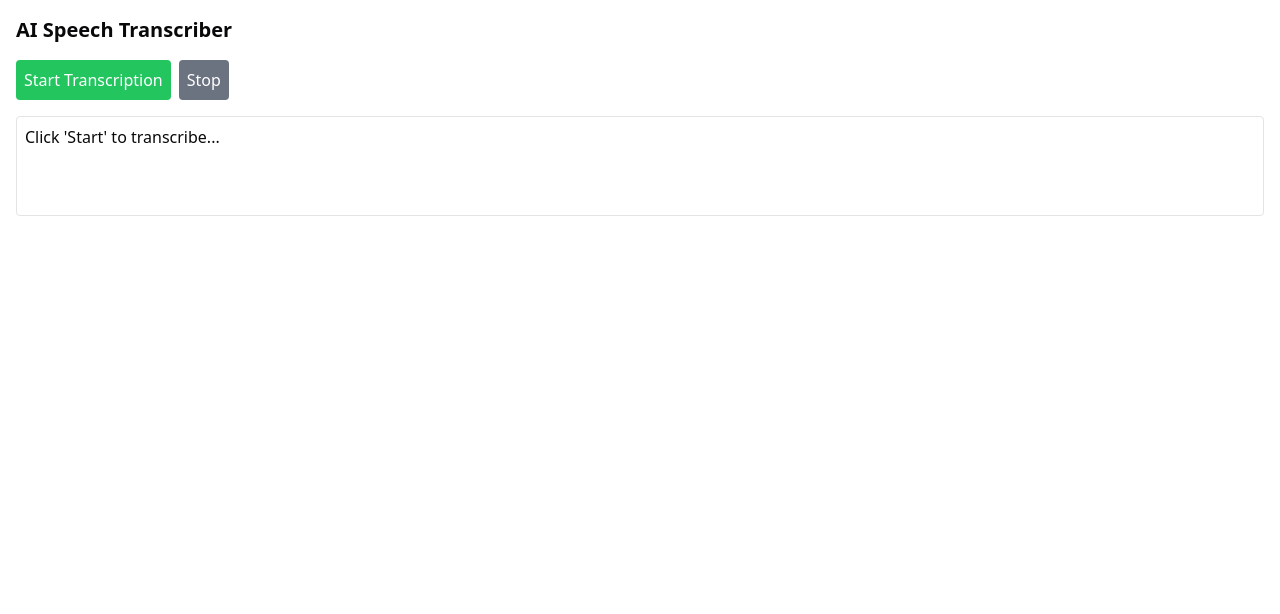
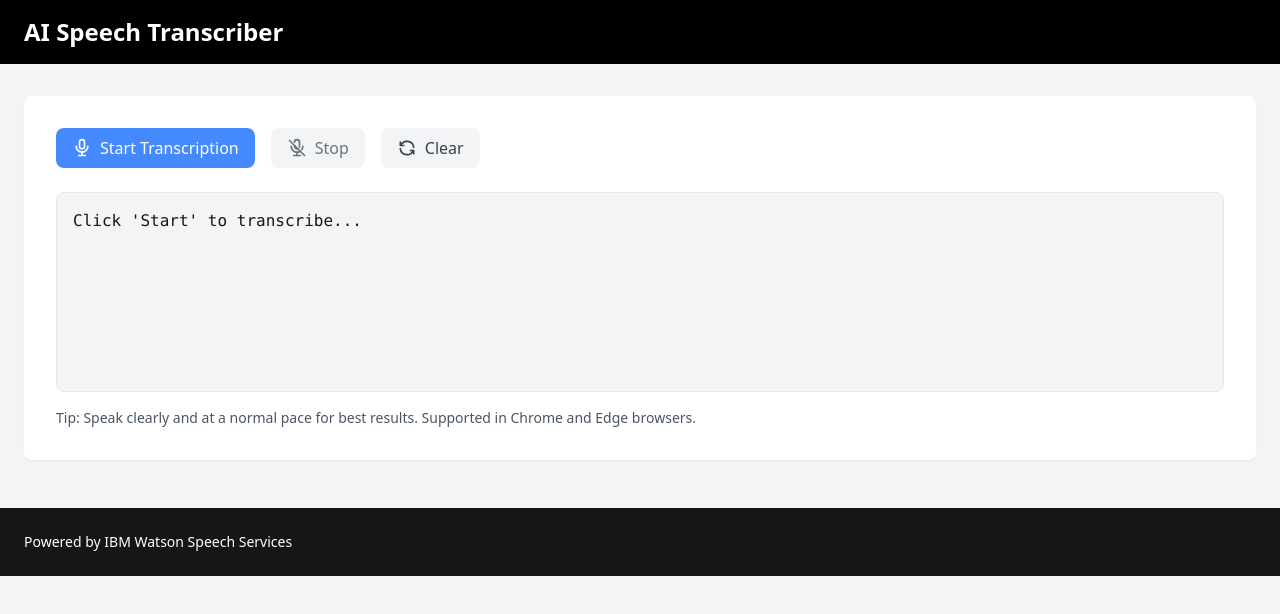
Before and after one commit to Aaron-Thomas-Blessen/-Business_Productivity, a React (Vite) app: page /speech in a window 1280 px wide. Shown: the top 614 px of the page. Built offline with nearby package versions, Linux system fonts and the light colour scheme.

Commit message:
speech ui fix

```diff
--- a/src/pages/Home.jsx
+++ b/src/pages/Home.jsx
@@ -83,12 +83,7 @@ const Home = () => {
         </div>
       </main>
 
-      {/* IBM-style footer */}
-      <footer className="bg-[#161616] py-6 mt-12">
-        <div className="container mx-auto px-6 text-white text-sm">
-          © IBM Corp. 2024
-        </div>
-      </footer>
+
     </div>
   );
 };
--- a/src/pages/SpeechTranscriber.jsx
+++ b/src/pages/SpeechTranscriber.jsx
@@ -1,4 +1,5 @@
 import { useState, useRef } from "react";
+import { IconMicrophone, IconMicrophoneOff, IconRefresh } from '@tabler/icons-react';
 
 const SpeechTranscriber = () => {
   const [text, setText] = useState("Click 'Start' to transcribe...");
@@ -57,38 +58,90 @@ const SpeechTranscriber = () => {
   };
 
   return (
-    <div className="p-4">
-      <h2 className="text-xl font-bold mb-4">AI Speech Transcriber</h2>
-      <div className="space-x-2">
+    <div className="min-h-screen bg-[#f4f4f4]">
+      {/* Header */}
+      <header className="bg-black py-4 mb-8">
+        <div className="container mx-auto px-6">
+          <h1 className="text-white text-2xl font-bold">AI Speech Transcriber</h1>
+        </div>
+      </header>
+
+      {/* Main Content */}
+      <main className="container mx-auto px-6">
+        <div className="bg-white rounded-lg shadow-sm p-8">
+          {/* Controls */}
+          <div className="flex space-x-4 mb-6">
             <button
               onClick={startListening}
               disabled={isListening}
-          className={`p-2 rounded ${isListening ? 'bg-gray-500' : 'bg-green-500'} text-white`}
+              className={`flex items-center px-4 py-2 rounded-lg transition-all
+                ${isListening
+                  ? 'bg-gray-100 text-gray-500 cursor-not-allowed'
+                  : 'bg-[#4589ff] text-white hover:bg-[#1d6cf5]'}`}
             >
+              <IconMicrophone className="w-5 h-5 mr-2" />
               {isListening ? "Listening..." : "Start Transcription"}
             </button>
             <button
               onClick={stopListening}
               disabled={!isListening}
-          className={`p-2 rounded ${!isListening ? 'bg-gray-500' : 'bg-red-500'} text-white`}
+              className={`flex items-center px-4 py-2 rounded-lg transition-all
+                ${!isListening
+                  ? 'bg-gray-100 text-gray-500 cursor-not-allowed'
+                  : 'bg-[#da1e28] text-white hover:bg-[#bc1a23]'}`}
             >
+              <IconMicrophoneOff className="w-5 h-5 mr-2" />
               Stop
             </button>
+            <button
+              onClick={() => setText("Click 'Start' to transcribe...")}
+              className="flex items-center px-4 py-2 rounded-lg bg-gray-100
+                hover:bg-gray-200 text-gray-700 transition-all"
+            >
+              <IconRefresh className="w-5 h-5 mr-2" />
+              Clear
+            </button>
           </div>
+
+          {/* Error Messages */}
           {error && (
-        <div className="mt-2 p-2 bg-red-100 border border-red-400 text-red-700 rounded">
-          {error}
+            <div className="mb-6 p-4 bg-[#fff1f1] border-l-4 border-[#da1e28] text-[#525252]">
+              <p className="font-medium text-[#da1e28]">{error}</p>
               {error.includes('network') && (
-            <p className="text-sm mt-1">
-              Try:
-              1. Checking your internet connection
-              2. Refreshing the page
-              3. Using a different browser (Chrome recommended)
-            </p>
+                <ul className="mt-2 list-disc list-inside text-sm space-y-1">
+                  <li>Check your internet connection</li>
+                  <li>Refresh the page</li>
+                  <li>Use a different browser (Chrome recommended)</li>
+                </ul>
               )}
             </div>
           )}
-      <p className="mt-4 p-2 border rounded bg-white min-h-[100px]">{text}</p>
+
+          {/* Transcription Output */}
+          <div className="relative">
+            <div className="absolute top-2 right-2 text-xs text-gray-500">
+              {isListening && "Recording..."}
+            </div>
+            <div className="w-full min-h-[200px] p-4 bg-[#f4f4f4] rounded-lg
+              border border-gray-200 font-mono text-[#161616] whitespace-pre-wrap">
+              {text}
+            </div>
+          </div>
+
+          {/* Help Text */}
+          <p className="mt-4 text-sm text-gray-600">
+            Tip: Speak clearly and at a normal pace for best results.
+            Supported in Chrome and Edge browsers.
+          </p>
+        </div>
+      </main>
+
+      {/* Footer */}
+      <footer className="mt-12 py-6 bg-[#161616] text-white text-sm">
+        <div className="container mx-auto px-6">
+          Powered by IBM Watson Speech Services
+        </div>
+      </footer>
     </div>
   );
 };
```
Lines whose indentation alone changed are shown as unchanged.
